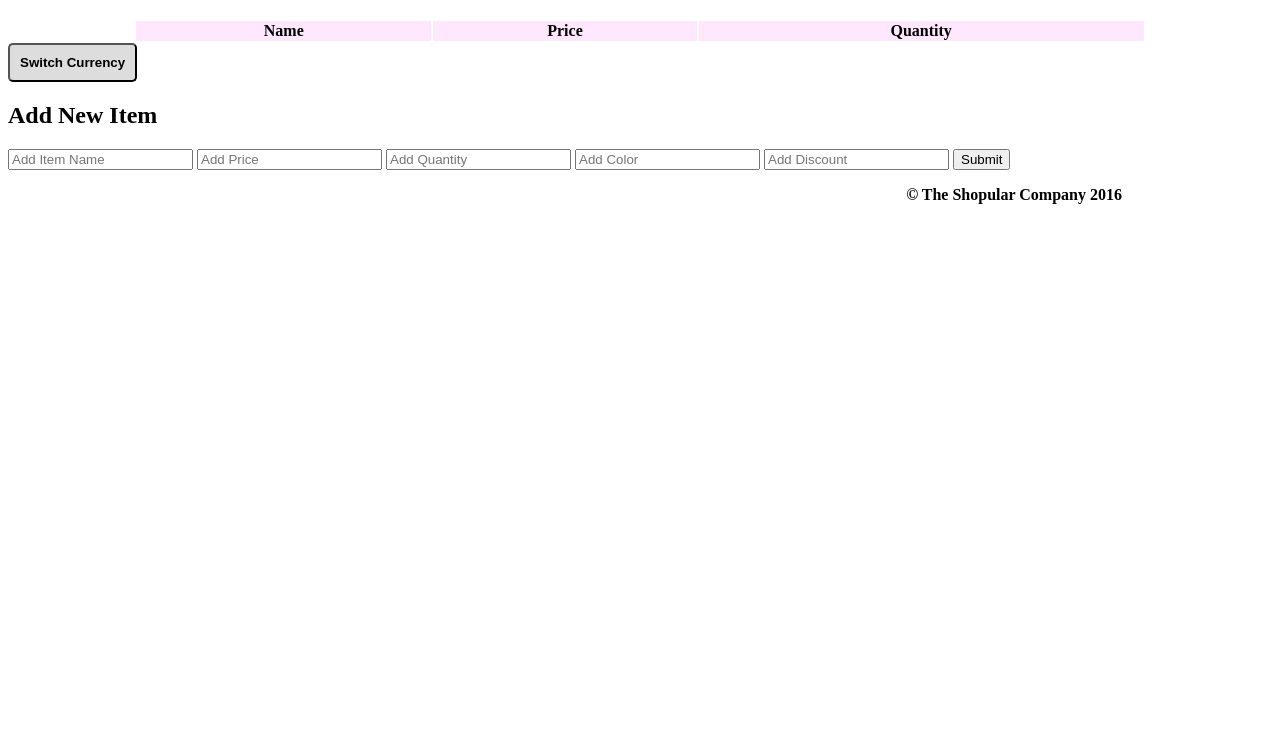
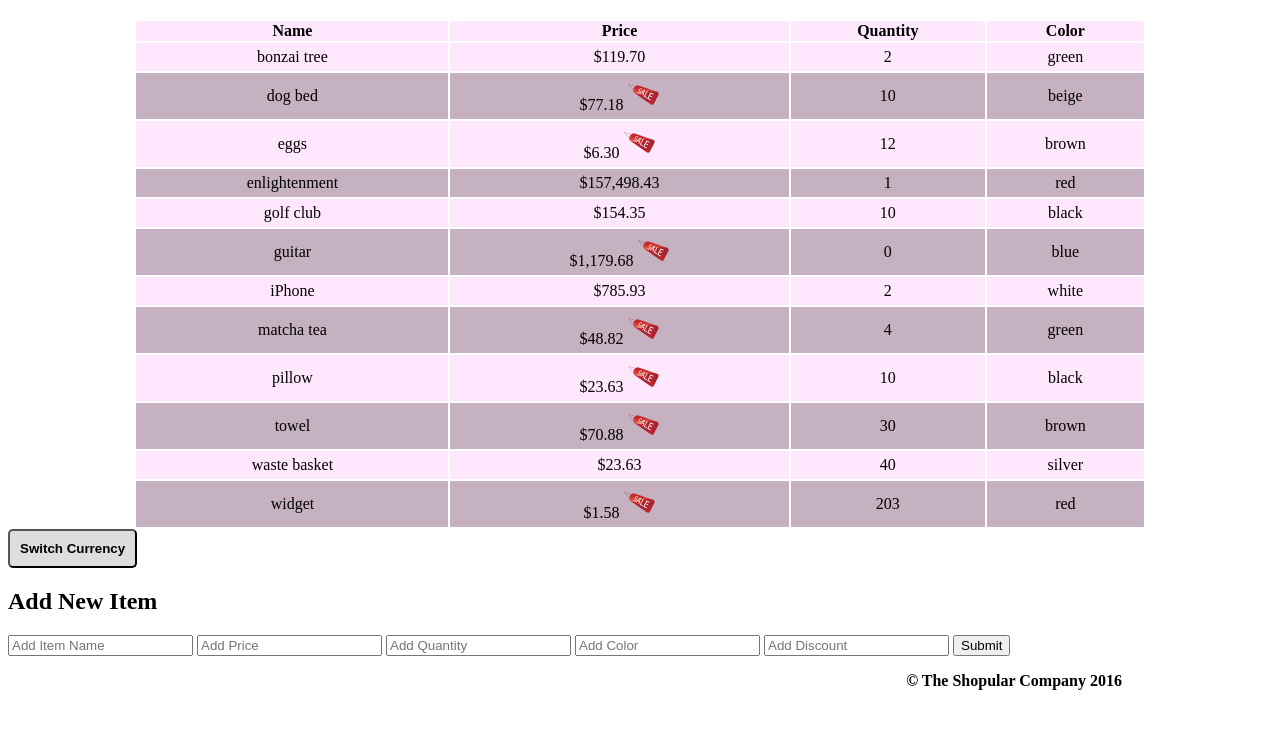
Before and after one commit to stephystuff/shopular, a website: page index.html in a window 1280 px wide. Shown: the part 61-790 px from the top of the page. Drawn offline with nearby package versions, Linux system fonts and the light colour scheme.

Commit message:
Called new function to inject data into table.

```diff
--- a/index.html
+++ b/index.html
@@ -24,7 +24,7 @@
           </tr>
         </thead>
         <tbody>
-          <tr ng-repeat='item in inventory.items | orderBy: inventory.orderBy'>
+          <tr ng-repeat='item in inventory.allData | orderBy: inventory.orderBy'>
             <td>{{ item.name }}</td>
             <td>{{ inventory.getPrice(item) | currency:inventory.currencyFormat }}
               <img src='icon/sale.png' ng-hide='item.discount === 0'></td>
@@ -88,6 +88,8 @@
     <script src='node_modules/angular/angular.js'></script>
     <script src='js/shopular.module.js'></script>
     <script src='js/item.controller.js'></script>
+    <script src='js/storage.service.js'></script>
+
 
   </body>
 </html>
```
